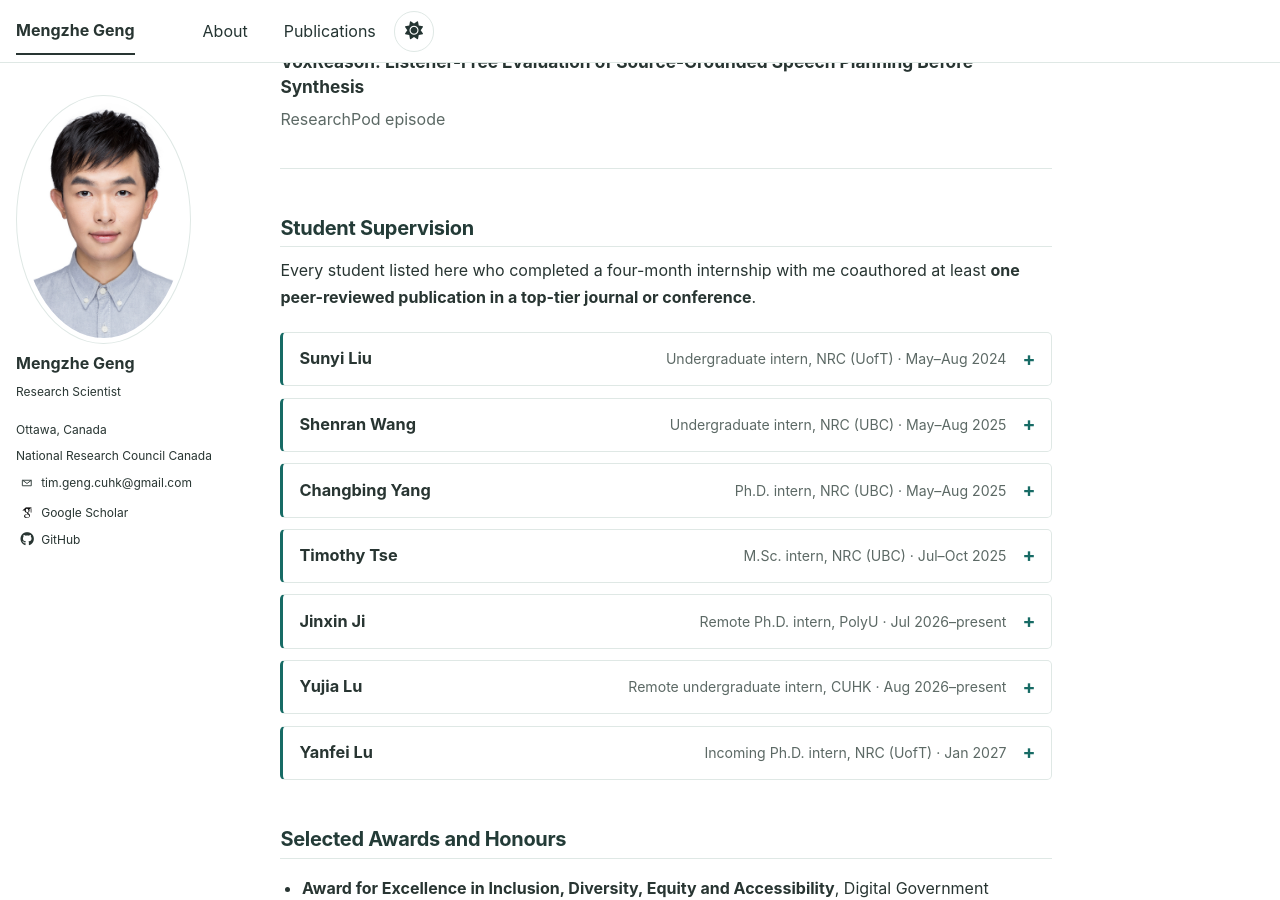
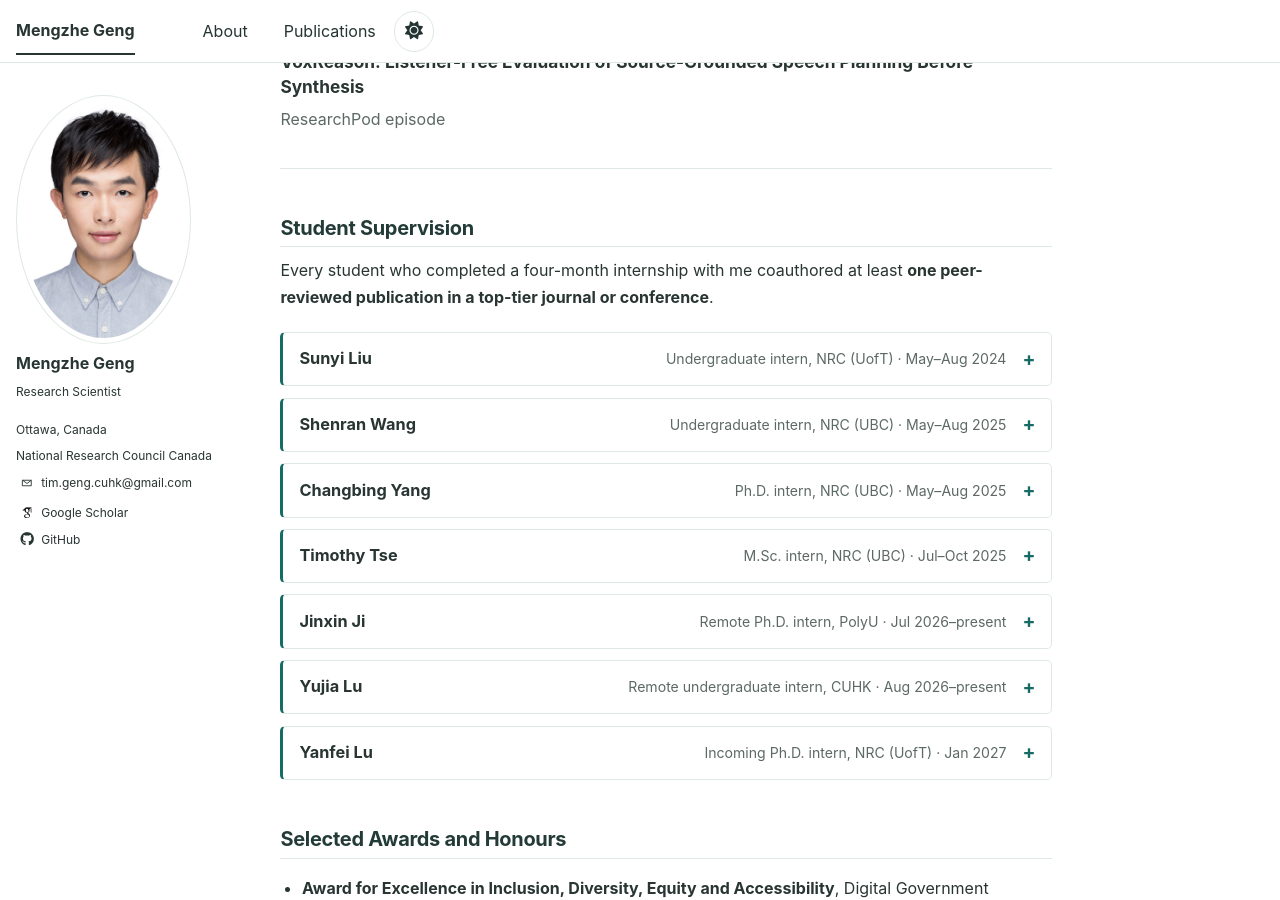
Before and after one commit to MENGZHEGENG/MENGZHEGENG.github.io, a Jekyll site: the page built from _pages/about.md, in a window 1280 px wide and 900 px high, scrolled down 2088 px. Built offline with Jekyll 4.4.1, drawn with Linux system fonts in a browser that asks for light colours; some web fonts are replaced.

Commit message:
Clarify completed internship wording

```diff
--- a/_pages/about.md
+++ b/_pages/about.md
@@ -117,7 +117,7 @@
 </article>
 
 <h2 id="student-supervision">Student Supervision</h2>
-<p class="supervision-intro">Every student listed here who completed a four-month internship with me coauthored at least <strong>one peer-reviewed publication in a top-tier journal or conference</strong>.</p>
+<p class="supervision-intro">Every student who completed a four-month internship with me coauthored at least <strong>one peer-reviewed publication in a top-tier journal or conference</strong>.</p>
 <div class="supervision-list">
   <details class="supervision-entry">
     <summary class="supervision-heading">
```
